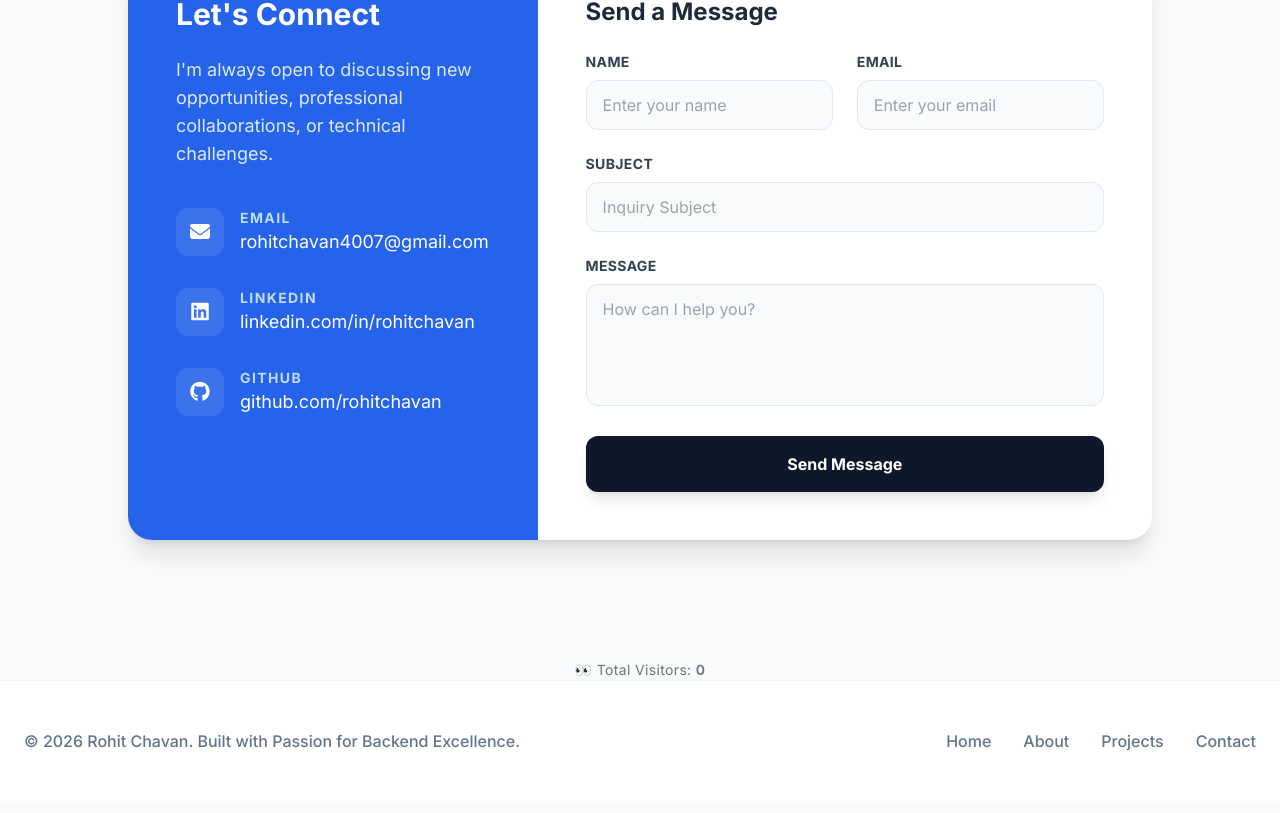
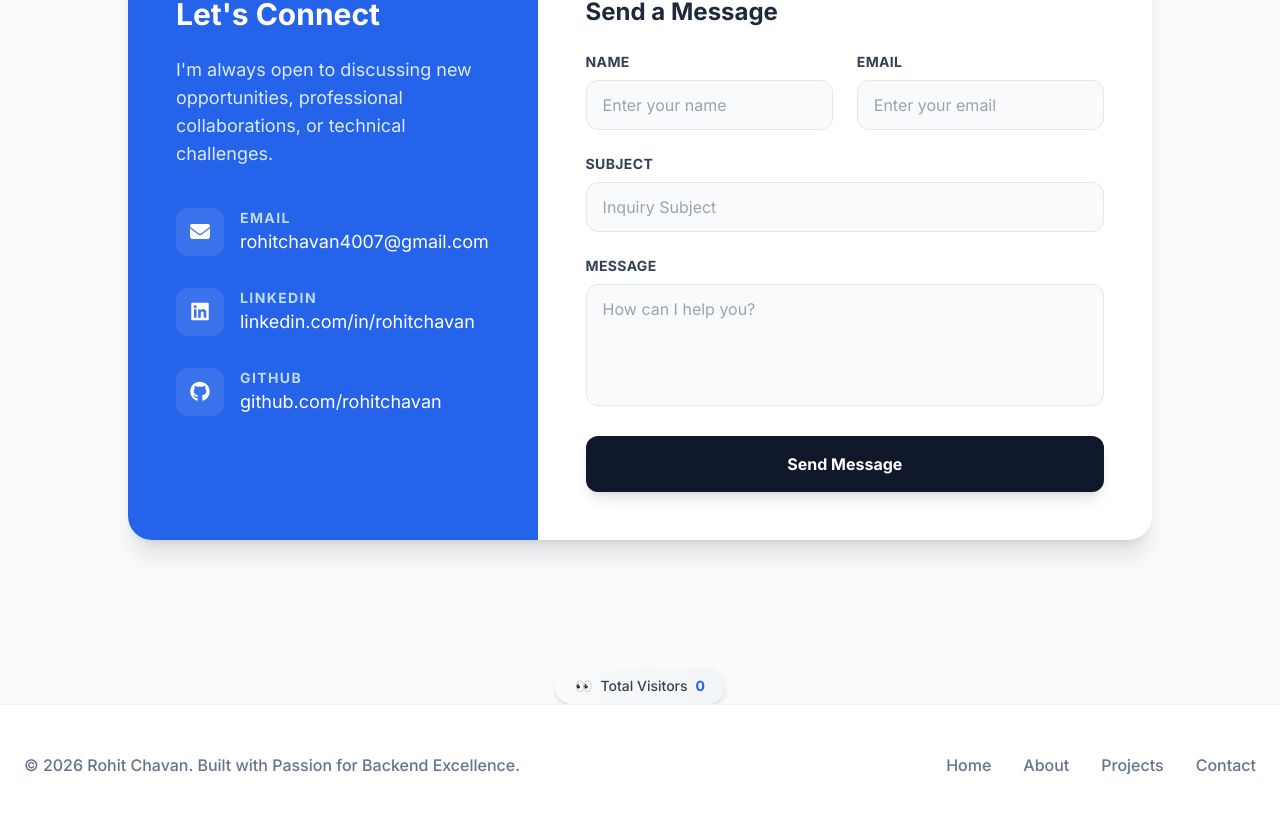
Before and after one commit to rohitchav/portfolio-project, a React (Vite) app: page / in a window 1280 px wide. Shown: the part 4992-5805 px from the top of the page. Built offline with nearby package versions, Linux system fonts and the light colour scheme; no server answers.

Commit message:
Updated visitor counter with real domain

```diff
--- a/components/VisitorCounter.tsx
+++ b/components/VisitorCounter.tsx
@@ -4,7 +4,7 @@ const VisitorCounter = () => {
   const [count, setCount] = useState<string>("Loading...");
 
   useEffect(() => {
-    fetch("https://api.visitorbadge.io/api/visitors?path=rohit-chavan-portfolio.vercel.app")
+    fetch("https://api.visitorbadge.io/api/combined?path=rohit-chavan-portfolio.vercel.app")
       .then(res => res.json())
       .then(data => {
         setCount(data.total);
@@ -15,11 +15,16 @@ const VisitorCounter = () => {
       });
   }, []);
 
-  return (
-    <div className="text-center mt-6 text-gray-500 text-sm tracking-wide">
-      👀 Total Visitors: <span className="font-semibold">{count}</span>
+ return (
+  <div className="flex justify-center mt-8">
+    <div className="bg-gradient-to-r from-gray-50 to-gray-100 px-5 py-2 rounded-full shadow-md text-sm text-gray-700 flex items-center gap-2 transition hover:scale-105">
+      <span>👀</span>
+      <span className="font-medium">Total Visitors</span>
+      <span className="font-bold text-blue-600">{count}</span>
     </div>
-  );
+  </div>
+);
+
 };
 
 export default VisitorCounter;
```
